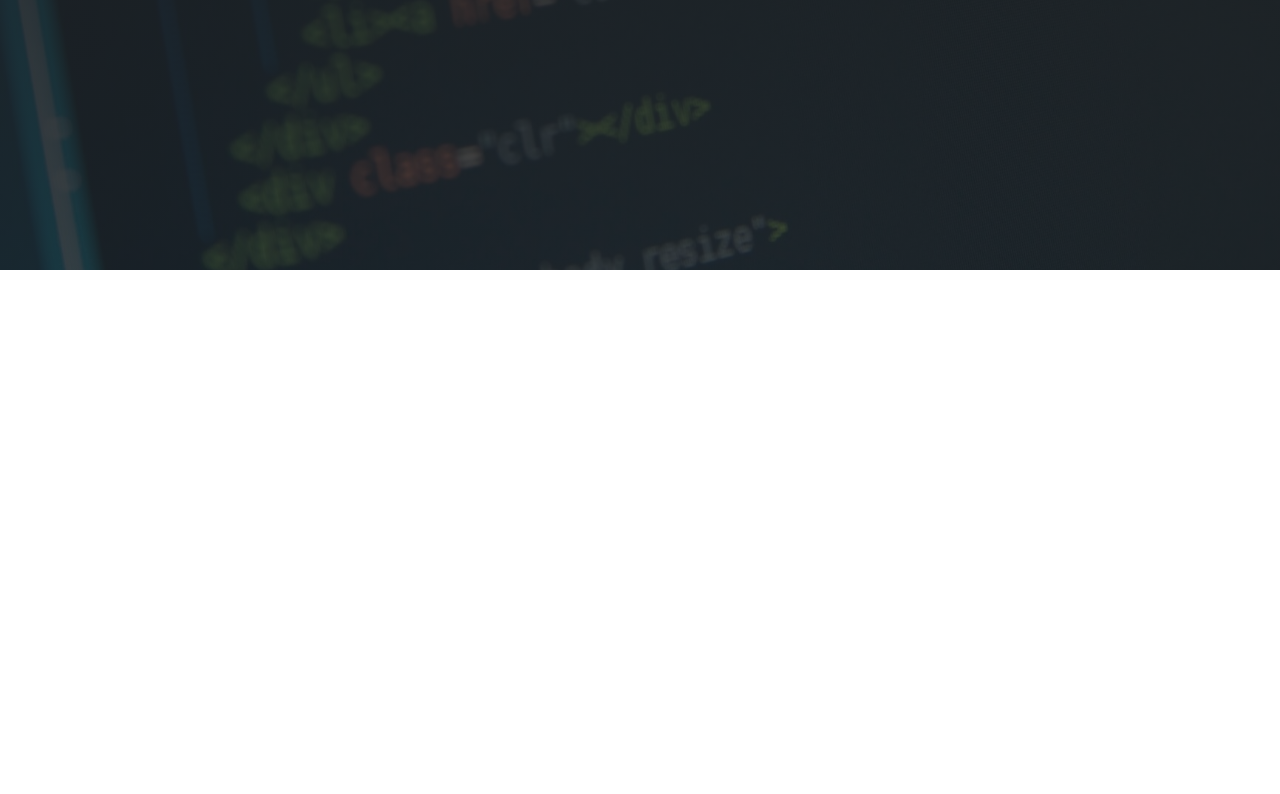
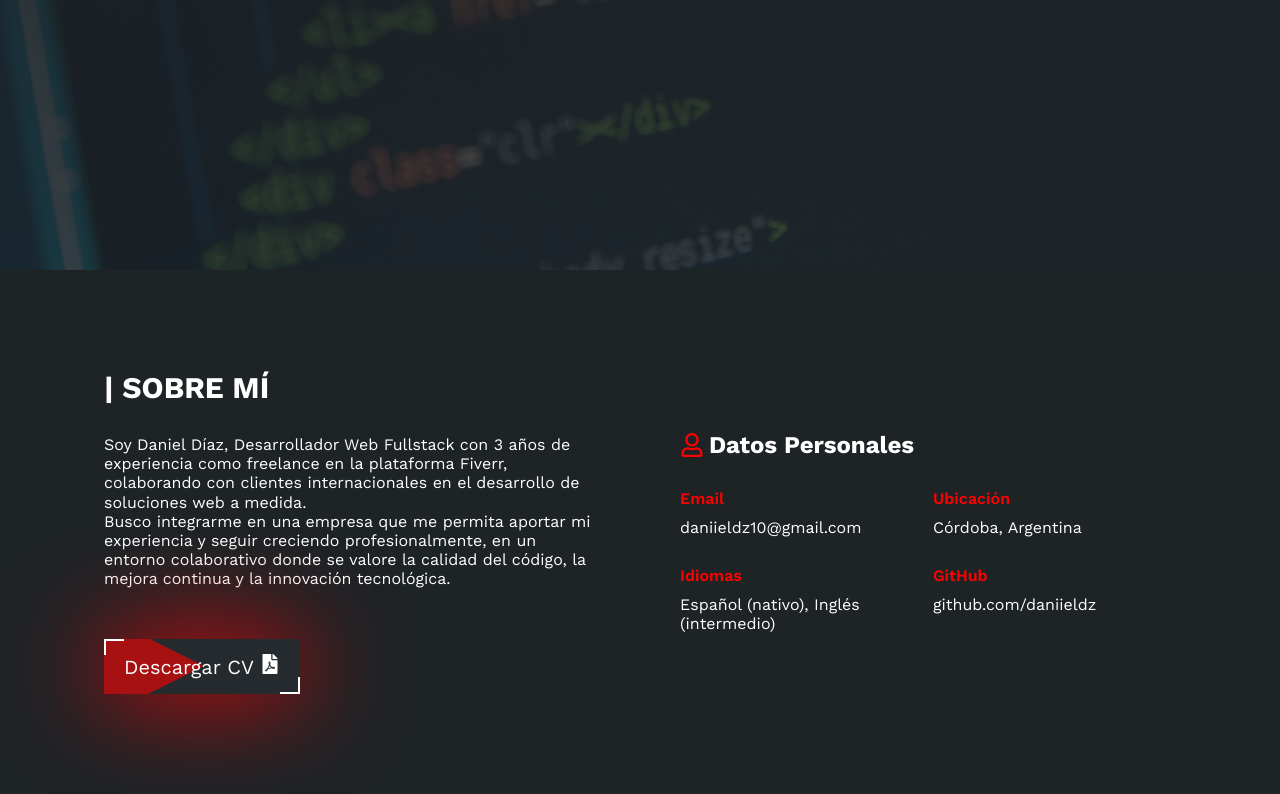
Before and after one commit to DaniielDz/Portfolio, a React (Vite) app: page / in a window 1280 px wide. Shown: the part 530-1324 px from the top of the page. Before the commit the page ends 800 px from the top, so only its background shows below. Built offline with nearby package versions, Linux system fonts and the light colour scheme; a web font is replaced by a local one.

Commit message:
feat: add AboutMe Section

```diff
--- a/src/App.jsx
+++ b/src/App.jsx
@@ -1,3 +1,4 @@
+import AboutMe from "./layout/AboutMe";
 import Header from "./layout/Header";
 import Hero from "./layout/Hero";
 
@@ -7,6 +8,7 @@ function App() {
       <Header />
       <main>
         <Hero />
+        <AboutMe />
       </main>
       <footer></footer>
     </>
--- /dev/null
+++ b/src/components/SectionTitle.jsx
@@ -0,0 +1,5 @@
+function SectionTitle({ title }) {
+  return <h2 className="sectionTitle">| {title}</h2>;
+}
+
+export default SectionTitle;
--- /dev/null
+++ b/src/layout/AboutMe.jsx
@@ -0,0 +1,109 @@
+// AboutMe.jsx
+import { motion } from "framer-motion";
+import { FaRegUser, FaFilePdf } from "react-icons/fa";
+import { FaUser } from "react-icons/fa6";
+import SectionTitle from "../components/SectionTitle";
+import styles from "../styles/AboutMe.module.css";
+
+const container = {
+  hidden: {},
+  visible: {
+    transition: {
+      staggerChildren: 0.3,
+    },
+  },
+};
+
+const itemUp = {
+  hidden: { opacity: 0, y: 50 },
+  visible: {
+    opacity: 1,
+    y: 0,
+    transition: { duration: 0.6, ease: "easeOut" }
+  },
+  exit: { opacity: 0, y: -50, transition: { duration: 0.4 } },
+};
+
+const itemLeft = {
+  hidden: { opacity: 0, x: -50 },
+  visible: {
+    opacity: 1,
+    x: 0,
+    transition: { duration: 0.6, ease: "easeOut" }
+  },
+  exit: { opacity: 0, x: 50, transition: { duration: 0.4 } },
+};
+
+export default function AboutMe() {
+  return (
+    <section className={styles.aboutMe} id="sobre-mi">
+      {/* 1) Contenedor “Sobre Mí” */}
+      <motion.div
+        className={styles.aboutMe__content}
+        variants={container}
+        initial="hidden"
+        whileInView="visible"
+        viewport={{ once: false, amount: 0.5 }}
+        exit="exit"
+      >
+        <motion.div variants={itemUp}>
+          <SectionTitle title="Sobre Mí" />
+        </motion.div>
+
+        <motion.p className={styles.description} variants={itemUp}>
+          Soy Daniel Díaz, Desarrollador Web Fullstack con 3 años de experiencia
+          como freelance en la plataforma Fiverr, colaborando con clientes
+          internacionales en el desarrollo de soluciones web a medida.
+        </motion.p>
+
+        <motion.p className={styles.description} variants={itemUp}>
+          Busco integrarme en una empresa que me permita aportar mi experiencia
+          y seguir creciendo profesionalmente, en un entorno colaborativo donde
+          se valore la calidad del código, la mejora continua y la innovación
+          tecnológica.
+        </motion.p>
+
+        <motion.a
+          className={styles.btnDownloadCV}
+          href="../assets/MarioDanielDiazCV.pdf"
+          download="Mario Daniel Díaz CV.pdf"
+          variants={itemUp}
+        >
+          <span className={styles.bars}></span>
+          <span className={styles.bars}></span>
+          <span className={styles.bars}></span>
+          <span className={styles.bars}></span>
+          Descargar CV <FaFilePdf />
+        </motion.a>
+      </motion.div>
+
+      {/* 2) Contenedor Datos Personales */}
+      <motion.div
+        className={styles.data__content}
+        variants={container}
+        initial="hidden"
+        whileInView="visible"
+        viewport={{ once: false, amount: 0.5 }}
+        exit="exit"
+      >
+        <motion.h3 className={styles.data__title} variants={itemLeft}>
+          <FaRegUser color="#FF0000" /> Datos Personales
+        </motion.h3>
+        <motion.ul className={styles.information__list} variants={itemLeft}>
+          <li className={styles.information__item}>
+            <span>Email</span> daniieldz10@gmail.com
+          </li>
+          <li className={styles.information__item}>
+            <span>Ubicación</span> Córdoba, Argentina
+          </li>
+          <li className={styles.information__item}>
+            <span>Idiomas</span> Español (nativo), Inglés (intermedio)
+          </li>
+          <li className={styles.information__item}>
+            <span>GitHub</span> github.com/daniieldz
+          </li>
+        </motion.ul>
+      </motion.div>
+    </section>
+  );
+}
--- a/src/layout/Hero.jsx
+++ b/src/layout/Hero.jsx
@@ -26,8 +26,8 @@ function Hero() {
               loop={true}
               cursor
               cursorStyle="|"
-              typeSpeed={100}
-              deleteSpeed={50}
+              typeSpeed={200}
+              deleteSpeed={150}
               delaySpeed={1500}
             />
           </span>
--- /dev/null
+++ b/src/styles/AboutMe.module.css
@@ -0,0 +1,131 @@
+.description {
+    font-size: 1.6rem;
+    line-height: 1.2;
+    color: #fff;
+}
+
+.btnDownloadCV {
+    width: max-content;
+    display: block;
+    margin: 5rem 0 10rem;
+    padding: 1.5rem 2rem;
+    position: relative;
+    font-size: 2rem;
+    color: #fff;
+    background: var(--color-gray);
+    box-shadow: 0px 0px 10rem 0px var(--color-light-red);
+    overflow: hidden;
+    z-index: 10;
+}
+
+.btnDownloadCV::before {
+    content: '';
+    position: absolute;
+    top: 0;
+    left: 0;
+    bottom: 0;
+    margin: auto;
+    width: 0;
+    height: 0;
+    border-left: 10rem solid var(--color-light-red);
+    border-top: 5rem solid transparent;
+    border-bottom: 5rem solid transparent;
+    z-index: -1;
+    opacity: 0.6;
+    transition: all .5s ease;
+}
+
+.btnDownloadCV:hover::before {
+    border-left: 40rem solid var(--color-light-red);
+}
+
+.bars {
+    position: absolute;
+    background: #fff;
+    transition: all .5s ease;
+}
+
+.bars:nth-child(1) {
+    width: 10%;
+    height: .2rem;
+}
+
+.bars:nth-child(2) {
+    width: .2rem;
+    height: 30%;
+}
+
+.bars:nth-child(1),
+.bars:nth-child(2) {
+    top: 0;
+    left: 0;
+}
+
+.bars:nth-child(3) {
+    width: .2rem;
+    height: 30%;
+}
+
+.bars:nth-child(4) {
+    width: 10%;
+    height: .2rem;
+}
+
+.bars:nth-child(3),
+.bars:nth-child(4) {
+    bottom: 0;
+    right: 0;
+}
+
+.btnDownloadCV:hover .bars:nth-child(1),
+.btnDownloadCV:hover .bars:nth-child(4) {
+    width: 100%;
+}
+
+.btnDownloadCV:hover .bars:nth-child(2),
+.btnDownloadCV:hover .bars:nth-child(3) {
+    height: 100%;
+}
+
+.data__title {
+    font-size: 2.4rem;
+    display: flex;
+    align-items: center;
+    gap: .5rem;
+    color: #fff;
+}
+
+.information__list {
+    display: grid;
+    grid-template-columns: repeat(2, 1fr);
+    grid-template-rows: repeat(2, 1fr);
+    gap: 1rem;
+    margin-top: 3rem;
+    list-style: none;
+    color: #fff;
+}
+
+.information__item {
+    display: flex;
+    flex-direction: column;
+    font-size: 1.6rem;
+    gap: 1rem;
+}
+
+.information__item span {
+    color: var(--color-light-red);
+    font-weight: 600;
+}
+
+@media (min-width: 768px) {
+    .aboutMe {
+        display: flex;
+        flex-direction: row;
+        align-items: center;
+        justify-content: center;
+        gap: 8rem;
+    }
+    .aboutMe__content, .data__content {
+        width: 40%;
+    }
+}
--- a/src/styles/index.css
+++ b/src/styles/index.css
@@ -40,3 +40,18 @@ a {
 ul {
   list-style: none;
 }
+
+section {
+  padding: 0 2rem;
+}
+
+section:first-child {
+  padding: 0;
+}
+
+.sectionTitle {
+  font-size: 3rem;
+  text-transform: uppercase;
+  margin: 10rem 0 3rem;
+  color: #fff;
+}
```
Also changed, not shown: 1 other file (tests, documents, lock files or other folders).
